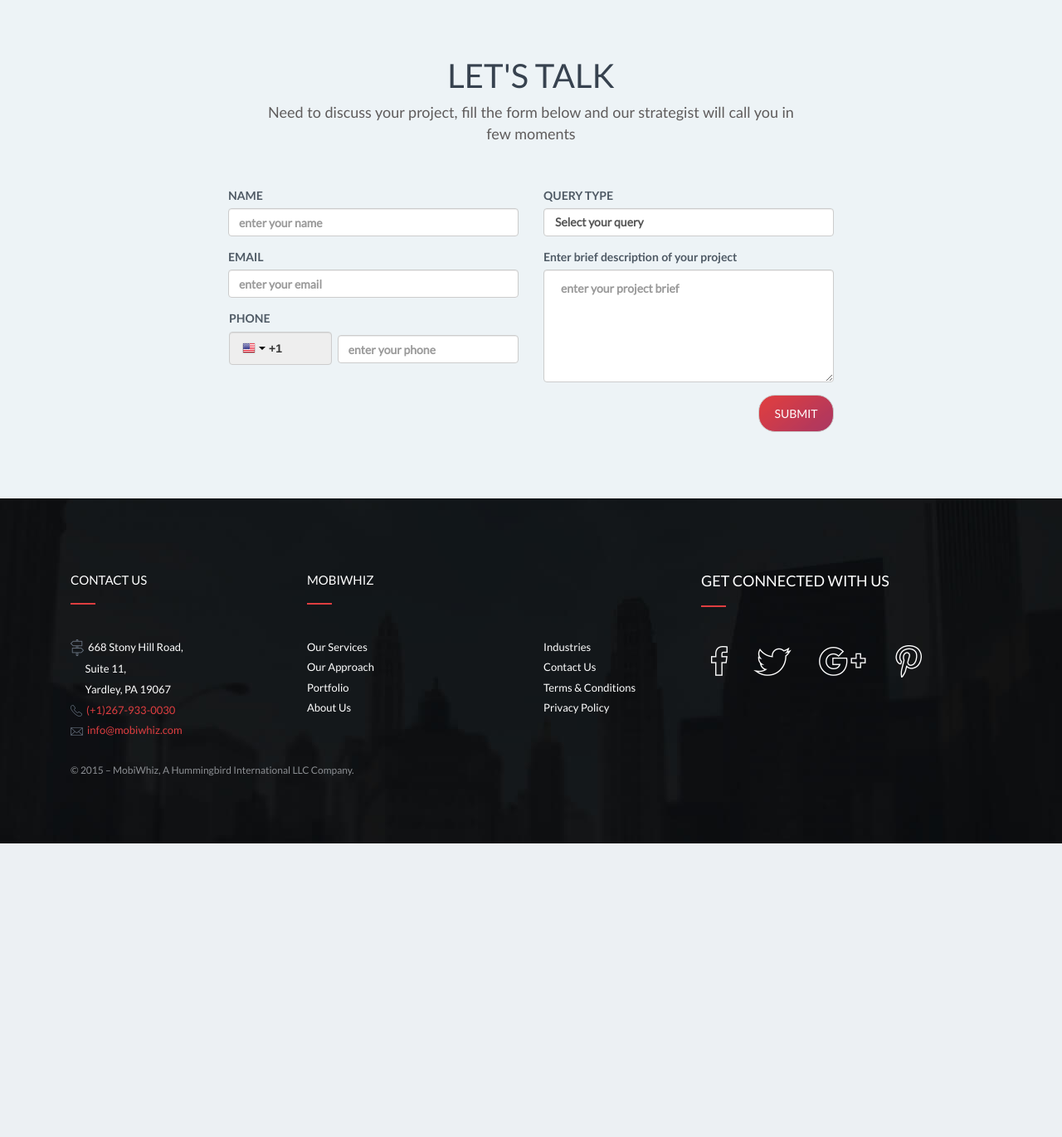
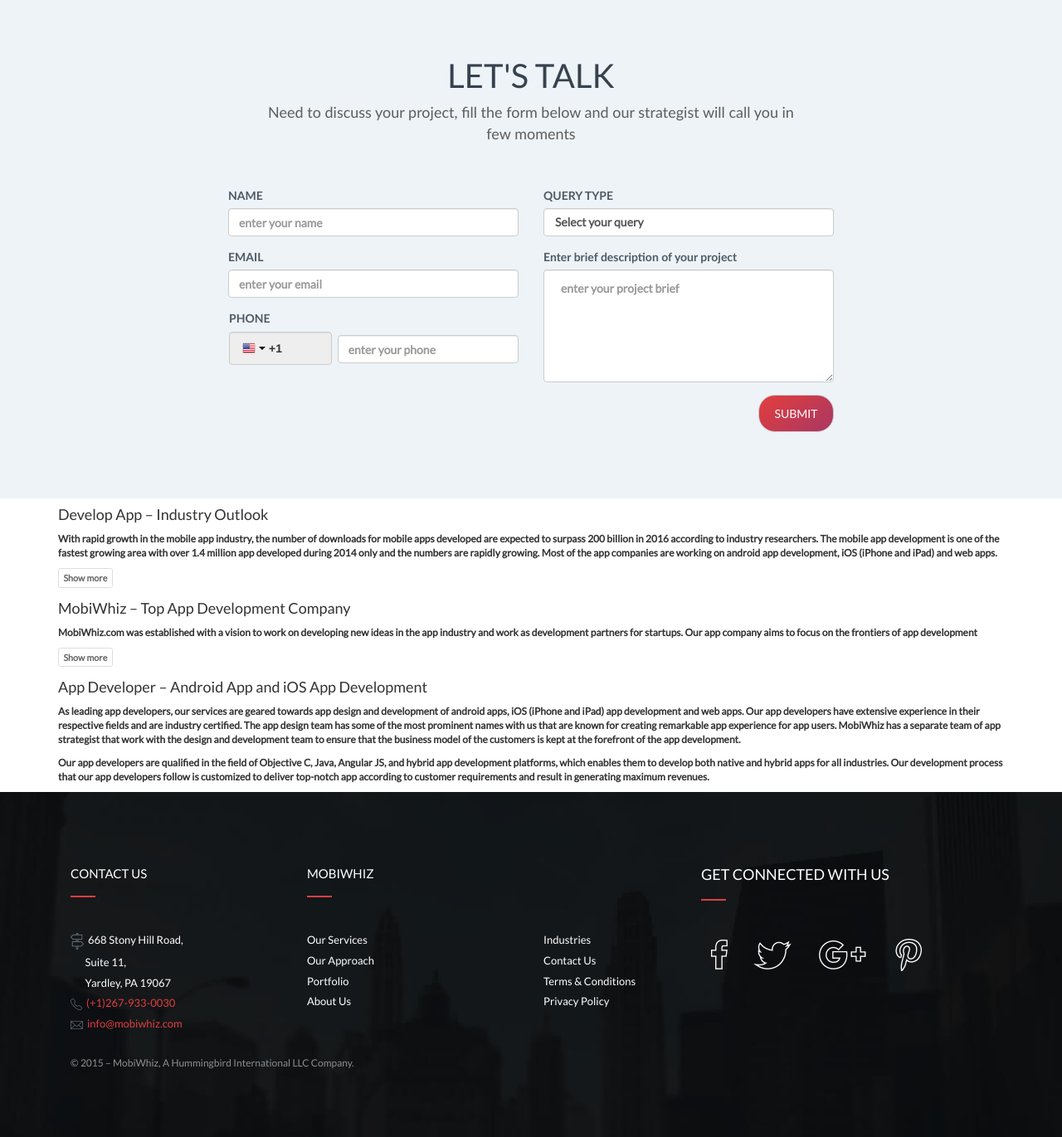
Before and after one commit to MobiWhizDev/Website, a PHP site: page / in a window 1280 px wide. Shown: the part 3022-4393 px from the top of the page at 83% size. Before the commit the page ends 4039 px from the top, so only its background shows below. Run offline with PHP 8.4, Linux system fonts and the light colour scheme; some libraries are stand-ins or nearby versions.

Commit message:
images compressed

```diff
--- a/css/intlTelInput.css
+++ b/css/intlTelInput.css
@@ -2,7 +2,6 @@
 .intl-tel-input .hide { display: none; }
 .intl-tel-input .flag-dropdown { position: absolute; z-index: 1; cursor: pointer; }
 .intl-tel-input .flag-dropdown .selected-flag { margin: 1px;     margin: 2px 0 0 0px;    padding: 16px 70px 16px 16px; }
-.intl-tel-input .flag-dropdown .selected-flag:hover { background-color: rgba(0, 0, 0, 0.05); }
 .intl-tel-input .flag-dropdown .selected-flag .down-arrow { top: 6px; position: relative; left: 20px; width: 0; height: 0; border-left: 4px solid transparent; border-right: 4px solid transparent; border-top: 4px solid black; }
 .intl-tel-input .flag-dropdown .country-list { list-style: none; padding: 0; margin: 0; z-index: 1; overflow-y: scroll; box-shadow: 1px 1px 4px rgba(0, 0, 0, 0.2); background-color: white; border: 1px solid #cccccc; position: absolute; top: 29px; width: 330px; max-height: 200px; }
 .intl-tel-input .flag-dropdown .country-list .divider { padding-bottom: 5px; margin-bottom: 5px; border-bottom: 1px solid #cccccc; }
--- a/css/stylesheet.css
+++ b/css/stylesheet.css
@@ -436,7 +436,44 @@ label#phone2-error, label#comments-error, label#phone-footer2-error{
 	position: absolute;
     display: block;
     color: red;
-	}
+}
+/*--- footer contact form end ---*/
+
+.read-more-state {
+  display: none;
+}
+
+.read-more-target {
+  opacity: 0;
+  max-height: 0;
+  font-size: 0;
+  transition: .25s ease;
+}
+
+.read-more-state:checked ~ .read-more-wrap .read-more-target {
+  opacity: 1;
+  font-size: inherit;
+  max-height: 999em;
+}
+
+.read-more-state ~ .read-more-trigger:before {
+  content: 'Show more';
+}
+
+.read-more-state:checked ~ .read-more-trigger:before {
+  content: 'Show less';
+}
+
+.read-more-trigger {
+  cursor: pointer;
+  display: inline-block;
+  padding: 0 .5em;
+  color: #666;
+  font-size: .9em;
+  line-height: 2;
+  border: 1px solid #ddd;
+  border-radius: .25em;
+}
 
 
 /*---------- iPad in landscape -------------*/
--- a/index.php
+++ b/index.php
@@ -259,12 +259,40 @@
             </div>
             <!--container-fluid-->
         </div>
-        <!---------- Container end ------------------>
+        <!---- Container end ---->
     </section>
-    <!--------------------- section stack end ---------------->
+    <!---- section stack end ---->
+
     <!-- secction contact start -->
     <section class="section_contact">
         <?php include('includes/contact_form.php'); ?>
-        <!-- container end -->
     </section>
+    <!-- secction contact end -->
+
+    <section class="">
+    	<div class="container">
+        		<h4>Develop App – Industry Outlook</h4>
+                <input type="checkbox" class="read-more-state" id="post-1" />
+                 <p class="read-more-wrap"> With rapid growth in the mobile app industry, the number of downloads for mobile apps developed are expected to surpass 200 billion in 2016 according to industry researchers. The mobile app development is one of the fastest growing area with over 1.4 million app developed during 2014 only and the numbers are rapidly growing. Most of the app companies are working on android app development, iOS (iPhone and iPad) and web apps. <span class="read-more-target">Leading app developers are expanding their skill sets to capture the mobile apps for various industries with understanding the parameters of advertising, revenue generation, ROI and rich user experience. Most of the app companies have also shifted their focus to become a one-stop solution for startups and entrepreneurs by providing complete app development and digital marketing services. Top mobile app developers are also working on new up-coming technologies to capture the new market of hardware based apps, wearable’s, and other enterprise enabled apps.</span></p>
+                 <label for="post-1" class="read-more-trigger"></label>
+
+                <h4>MobiWhiz – Top App Development Company</h4>
+                <input type="checkbox" class="read-more-state" id="post-2" />
+                 <p class="read-more-wrap">MobiWhiz.com was established with a vision to work on developing new ideas in the app industry and work as development partners for startups. Our app company aims to focus on the frontiers of app development <span class="read-more-target">for both Android apps and iOS app for both iPhone and iPad development and hence has enabled a team of designers with development wizards and app strategist gurus that work closely to create beautiful apps that brings rich user experience and are technology advanced in the market.</span></p>
+                 <label for="post-2" class="read-more-trigger"></label>
+
+                <h4>App Developer – Android App and iOS App Development</h4>
+                <p>
+                As leading app developers, our services are geared towards app design and development of android apps, iOS (iPhone and iPad) app development and web apps. Our app developers have extensive experience in their respective fields and are industry certified. The app design team has some of the most prominent names with us that are known for creating remarkable app experience for app users. MobiWhiz has a separate team of app strategist that work with the design and development team to ensure that the business model of the customers is kept at the forefront of the app development.</p>
+                 <p>
+                Our app developers are qualified in the field of Objective C, Java, Angular JS, and hybrid app development platforms, which enables them to develop both native and hybrid apps for all industries.
+                Our development process that our app developers follow is customized to deliver top-notch app according to customer requirements and result in generating maximum revenues. </p>
+
+
+
+
+        </div>
+    </section>
+
+    <!--
     <?php include_once('includes/footer.php'); ?>
```
Also changed, not shown: images/arrow-left.png, images/arrow-right.png.
